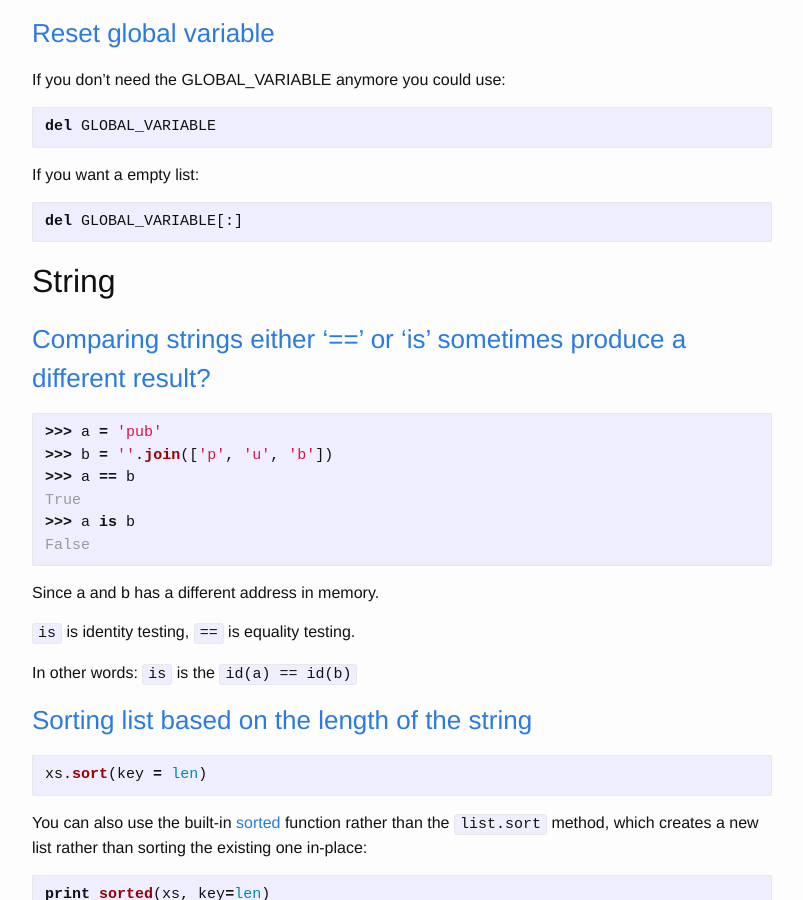
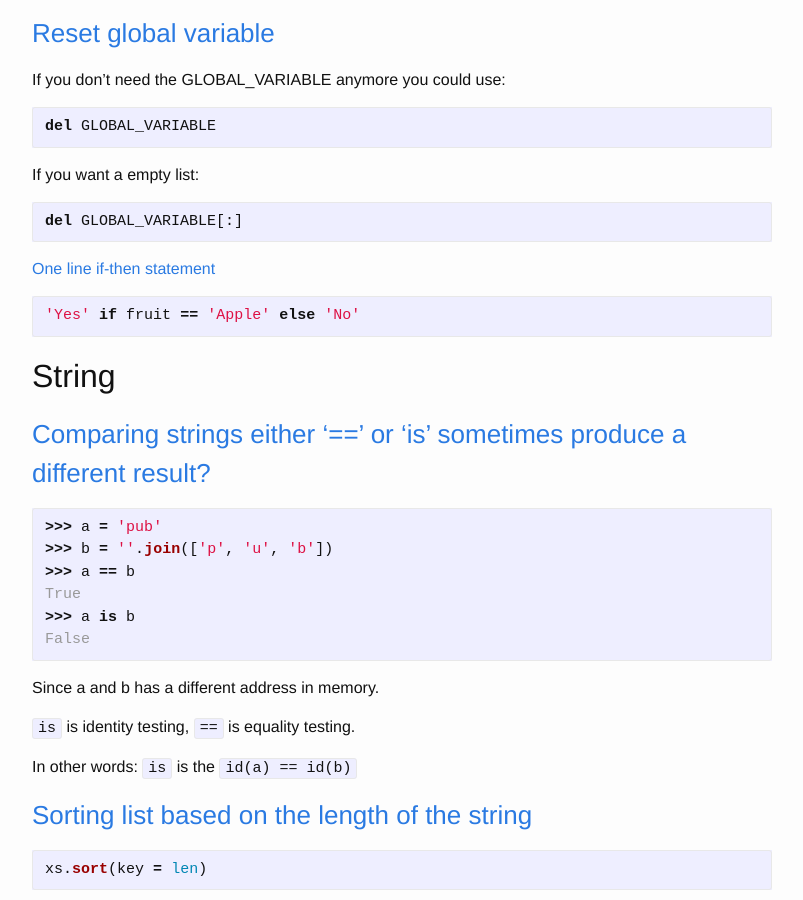
Before and after one commit to e-lin/wiki, a Jekyll site: the page built from _posts/2016-04-26-Python-Cheatsheet.md, in a window 1280 px wide and 900 px high, scrolled down 3071 px. Shown: the whole window, without its empty margins (238-1041 px from the left). Built offline with Jekyll 4.4.1, drawn with Linux system fonts in a browser that asks for light colours.

Commit message:
_posts/2016-04-26-Python-Cheatsheet

````diff
--- a/_posts/2016-04-26-Python-Cheatsheet.md
+++ b/_posts/2016-04-26-Python-Cheatsheet.md
@@ -164,6 +164,12 @@ If you want a empty list:
 
 ``` python
 del GLOBAL_VARIABLE[:]
+```
+
+[One line if-then statement][R22]
+
+``` python
+'Yes' if fruit == 'Apple' else 'No'
 ```
 
 
````
Also changed, not shown: other parts of _posts/2016-04-26-Python-Cheatsheet.md (+1 -0 lines).
